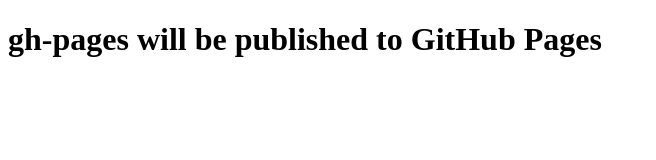
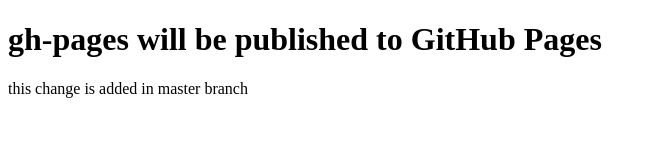
Before and after one commit to kumojiro/git-study, a plain HTML site: page index.html in a window 1280 px wide. Shown: the whole page, without its empty margins (0-656 px from the left). Drawn offline with Linux system fonts and the light colour scheme.

Commit message:
Update index.html

```diff
--- a/index.html
+++ b/index.html
@@ -8,5 +8,6 @@
 </head>
 <body>
     <h1>gh-pages will be published to GitHub Pages</h1>
+    <p>this change is added in master branch</p>
 </body>
 </html>
```
